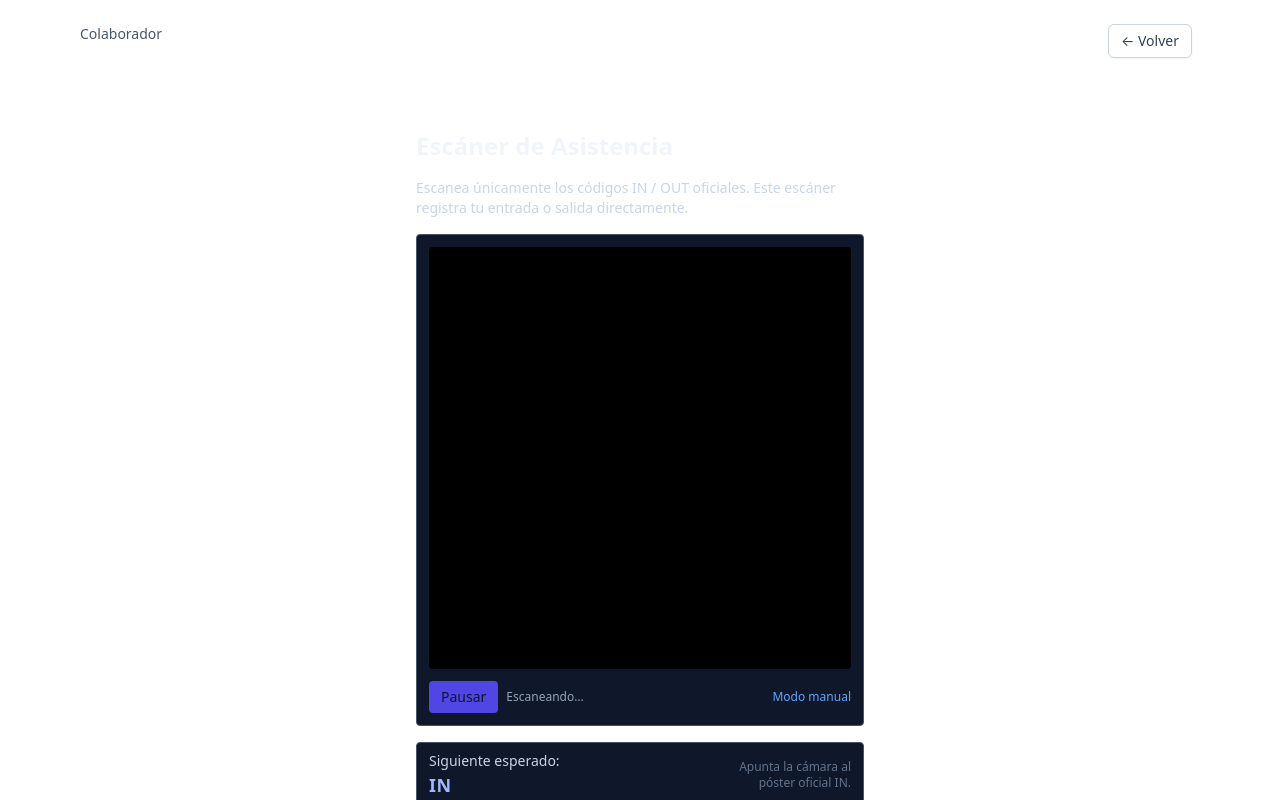
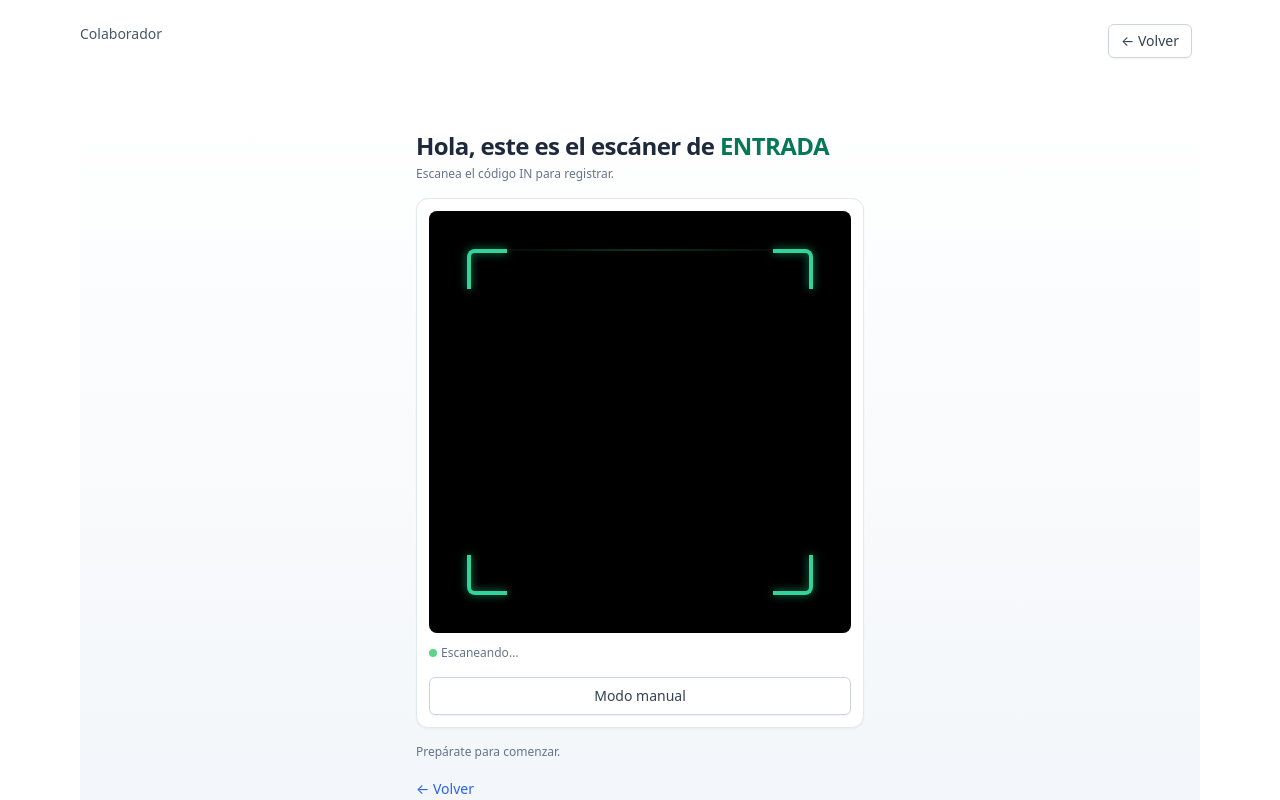
Before and after one commit to CuckCybsacTEST/tokensapp, a Next.js app: page /u/assistance in a window 1280 px wide. Built offline with nearby package versions, Linux system fonts and the light colour scheme; no server answers.

Commit message:
feat(attendance): optimize scanner UX (instant feedback, hide camera on pending, cleanup)

```diff
--- a/src/app/u/assistance/page.tsx
+++ b/src/app/u/assistance/page.tsx
@@ -9,6 +9,8 @@ export default function AssistanceScannerPage(){
   // Comienza activo para que el escaneo arranque automáticamente sin requerir clic del usuario
   const [active, setActive] = useState(true);
   const [error, setError] = useState<string|null>(null);
+  // Información de usuario para saludo personalizado
+  const [me, setMe] = useState<{ personName?: string; dni?: string } | null>(null);
   // Usar refs para evitar re-render y reinicios del loop por dependencias
   const lastRef = useRef<Detection|null>(null);
   const detectorRef = useRef<any>(null);
@@ -22,11 +24,12 @@ export default function AssistanceScannerPage(){
   const [message, setMessage] = useState<string|null>(null);
   const [recent, setRecent] = useState<any|null>(null); // shape { ok, recent: { id, scannedAt, type, businessDay, code, name } }
   const recentRef = useRef<any|null>(null);
-  const [loadingRecent, setLoadingRecent] = useState(false);
   // Estado de confirmación cuando se registra ENTRADA o SALIDA (se detiene el escáner y se muestra resumen temporal)
   interface AttConfirm { person:{id:string; name:string; code:string}; businessDay?:string; at:Date }
   const [entryRegistered, setEntryRegistered] = useState<AttConfirm | null>(null);
   const [exitRegistered, setExitRegistered] = useState<null | { person: { id:string; name:string; code:string }; businessDay?: string; at: Date }>(null);
+  // Modo pendiente para feedback inmediato (optimista) mientras esperamos respuesta del backend
+  const [pendingMode, setPendingMode] = useState<null | 'IN' | 'OUT'>(null);
   const expectedRef = useRef<'IN'|'OUT'|null>(null);
   function triggerFlash(kind:'OK'|'WARN'){
     flashRef.current = { ts: Date.now(), kind };
@@ -43,13 +46,27 @@ export default function AssistanceScannerPage(){
   }, []);
 
   const fetchRecent = useCallback(()=>{
-    setLoadingRecent(true);
     fetch('/api/attendance/me/recent', { cache: 'no-store' })
       .then(r=>{ if(r.status===401){ window.location.href='/u/login?next='+encodeURIComponent('/u/assistance'); return null; } return r.json(); })
   .then(j=>{ if(j && j.ok){ setRecent(j); recentRef.current = j; } })
       .catch(()=>{})
-      .finally(()=> setLoadingRecent(false));
   },[]);
+
+  // Cargar datos básicos del usuario para el nombre (independiente del historial reciente)
+  useEffect(()=>{
+    let cancelled = false;
+    (async ()=>{
+      try {
+        const r = await fetch('/api/user/me', { cache: 'no-store' });
+        if(r.status===401){ return; }
+        const j = await r.json().catch(()=>({}));
+        if(!cancelled && r.ok && j?.ok && j.user){
+          setMe({ personName: j.user.personName, dni: j.user.dni });
+        }
+      } catch {}
+    })();
+    return ()=>{ cancelled=true; };
+  }, []);
 
   useEffect(()=>{ fetchRecent(); }, [fetchRecent]);
   // Mantener recentRef sincronizado en cada cambio para uso dentro del loop sin re crear efecto
@@ -84,7 +101,7 @@ export default function AssistanceScannerPage(){
   }
 
   useEffect(()=>{
-    if(!active) return; // no iniciar si no está activo
+  if(!active) return;
     let cancelled=false; let stream: MediaStream|null = null;
     async function init(){
       setError(null);
@@ -133,12 +150,9 @@ export default function AssistanceScannerPage(){
       const override = expectedRef.current;
       const lastType = recentRef.current?.recent?.type as ('IN'|'OUT'|undefined);
       // Evitar enviar mismo tipo consecutivo para feedback inmediato (backend igual lo bloquea)
+      // NUEVO: Silenciar duplicados (no flash amarillo, no mensaje). Simplemente ignorar.
       if(lastType && lastType === mode){
-        audioWarnRef.current?.play().catch(()=>{});
-          triggerFlash('WARN');
-        setMessage(`Ya registraste ${mode === 'IN' ? 'entrada' : 'salida'} hoy.`);
-        setTimeout(()=>{ setMessage(m=> m && m.startsWith('Ya registraste') ? null : m); }, 3000);
-        return;
+        return; // ignorar duplicado del mismo tipo
       }
       if(mode !== nextExpected && !(override && mode === override)){
         audioWarnRef.current?.play().catch(()=>{});
@@ -159,7 +173,12 @@ export default function AssistanceScannerPage(){
   }, [active, registering]);
 
   async function doRegister(mode: 'IN'|'OUT', raw: string){
-    setRegistering(true); setMessage(null);
+    setRegistering(true); setMessage(null); setPendingMode(mode);
+    // Feedback inmediato: para IN solo sonido; para OUT sonido + flash
+    try {
+      if(mode==='OUT'){ audioOkRef.current?.play().catch(()=>{}); triggerFlash('OK'); }
+      else { audioOkRef.current?.play().catch(()=>{}); }
+    } catch {}
     try {
       // Enviar deviceId para evitar requerir password (como flujo escáner) y permitir rate-limit por dispositivo
       const deviceId = getOrCreateDeviceId();
@@ -167,12 +186,13 @@ export default function AssistanceScannerPage(){
       if(res.status===401){ window.location.href='/u/login?next='+encodeURIComponent('/u/assistance'); return; }
       const j = await res.json().catch(()=>({}));
       if(!res.ok || !j.ok){
-        audioWarnRef.current?.play().catch(()=>{});
         const code = j?.code;
+        // Silenciar duplicados o ya-hoy (no audio, no mensaje)
+        if(code==='DUPLICATE' || code==='ALREADY_TODAY') return;
+        // Reemplazar feedback optimista por advertencia
+        audioWarnRef.current?.play().catch(()=>{}); triggerFlash('WARN');
         let friendly = 'Error registrando.';
-        if(code==='DUPLICATE') friendly = 'Duplicado muy reciente.';
-        else if(code==='ALREADY_TODAY') friendly = 'Ya marcado hoy.';
-        else if(code==='NO_IN_TODAY') friendly = 'No tienes una ENTRADA previa.';
+        if(code==='NO_IN_TODAY') friendly = 'No tienes una ENTRADA previa.';
         else if(code==='OUT_COOLDOWN') friendly = `Debes esperar unos segundos antes de marcar SALIDA.`;
         else if(code==='PERSON_INACTIVE') friendly = 'Tu usuario está inactivo.';
         else if(code==='RATE_LIMIT') friendly = 'Demasiados intentos, espera un momento.';
@@ -180,25 +200,22 @@ export default function AssistanceScannerPage(){
         setMessage(friendly);
       }
       else {
-  audioOkRef.current?.play().catch(()=>{}); triggerFlash('OK');
-        setMessage(`✓ ${mode === 'IN' ? 'Entrada' : 'Salida'} registrada`);
+        // Ya se mostró feedback optimista; actualizar estado real
         fetchRecent();
         if(mode === 'IN'){
-          // Mostrar confirmación rápida y redirigir después de un instante
+          // Mostrar detalles inmediatamente (sin fase intermedia) para reducir retraso y evitar doble check
           setActive(false);
-          const day = (j.businessDay || j.utcDay || new Date().toISOString().slice(0,10));
           const info = { person: j.person, businessDay: j.businessDay || j.utcDay, at: new Date() };
           setEntryRegistered(info);
-          setTimeout(()=>{ window.location.href = `/u/checklist?day=${encodeURIComponent(day)}&mode=IN`; }, 1700);
-          return; // no continuar
+          return; // detener aquí
         } else if(mode === 'OUT') {
           // Mostrar confirmación de salida y detener escaneo
           setActive(false);
           setExitRegistered({ person: j.person, businessDay: j.businessDay || j.utcDay, at: new Date() });
         }
       }
-    } catch { audioWarnRef.current?.play().catch(()=>{}); setMessage('Error de red.'); }
-    finally { setRegistering(false); setTimeout(()=>{ setMessage(m=> m && m.startsWith('✓') ? null: m); }, 3000); }
+    } catch { audioWarnRef.current?.play().catch(()=>{}); triggerFlash('WARN'); setMessage('Error de red.'); }
+    finally { setRegistering(false); setTimeout(()=>{ setMessage(m=> m && m.startsWith('✓') ? null: m); }, 3000); setPendingMode(null); }
   }
 
   function manualFallback(){ window.location.href='/u/manual'; }
@@ -213,8 +230,12 @@ export default function AssistanceScannerPage(){
     } catch { return undefined; }
   }
 
+  // Derivar nombre del colaborador para saludo (preferir el del registro reciente o de confirmación)
+  const collaboratorName = entryRegistered?.person?.name || exitRegistered?.person?.name || recent?.recent?.name || me?.personName || '';
+  const firstName = collaboratorName.split(/\s+/)[0] || '';
+
   return (
-    <div className="min-h-screen bg-[var(--color-bg)] px-4 py-6">
+    <div className="min-h-screen bg-gradient-to-b from-white via-slate-50 to-slate-100 px-4 py-6 text-slate-800">
       <audio ref={audioOkRef} src="/sounds/scan-ok.mp3" preload="auto" />
       <audio ref={audioWarnRef} src="/sounds/scan-warn.mp3" preload="auto" />
       {flashRef.current && Date.now()-flashRef.current.ts < 650 && (
@@ -229,70 +250,128 @@ export default function AssistanceScannerPage(){
         </div>
       )}
       <div className="max-w-md mx-auto space-y-4">
-        <h1 className="text-2xl font-semibold text-slate-100">Escáner de Asistencia</h1>
-        <p className="text-sm text-slate-300">Escanea únicamente los códigos IN / OUT oficiales. Este escáner registra tu entrada o salida directamente.</p>
-        {entryRegistered && (
-          <div className="rounded border border-emerald-500 bg-emerald-900/30 p-4 space-y-3 animate-fadeIn">
-            <div className="text-emerald-200 font-semibold flex items-center gap-2">✓ Entrada registrada</div>
-            <div className="text-sm text-emerald-100 space-y-1">
-              <div><span className="text-emerald-300/80">Nombre:</span> {entryRegistered?.person?.name}</div>
-              <div><span className="text-emerald-300/80">Código:</span> {entryRegistered?.person?.code}</div>
-              <div><span className="text-emerald-300/80">Hora local:</span> {entryRegistered?.at?.toLocaleTimeString()}</div>
-              <div><span className="text-emerald-300/80">Fecha:</span> {entryRegistered?.at?.toLocaleDateString()}</div>
-              {entryRegistered?.businessDay && <div><span className="text-emerald-300/80">Business Day:</span> {entryRegistered?.businessDay}</div>}
-            </div>
-            <div className="text-xs text-emerald-200/80">Redirigiéndote a tus tareas…</div>
+  {!entryRegistered && !exitRegistered && !pendingMode && (
+          <div className="space-y-1">
+            <h1 className="text-2xl font-semibold tracking-tight">
+              {nextExpected === 'IN' ? (
+                <span>
+                  Hola{firstName ? `, ${firstName}` : ''}, este es el escáner de <span className="text-emerald-700 font-semibold">ENTRADA</span>
+                </span>
+              ) : (
+                <span><span className="text-indigo-600">Buen trabajo</span>, registra tu <span className="text-indigo-700">SALIDA</span></span>
+              )}
+            </h1>
+            <p className="text-xs text-slate-500">
+              {nextExpected === 'IN' ? 'Escanea el código IN para registrar.' : 'Escanea el código OUT para cerrar.'}
+            </p>
           </div>
         )}
-        {!entryRegistered && !exitRegistered && (
+        {pendingMode==='IN' && !entryRegistered && (
+          <div className="rounded-md border border-emerald-300 bg-emerald-50 p-5 space-y-4 animate-fadeIn shadow-sm">
+            <div className="flex items-center gap-3">
+              <div className="relative h-10 w-10 flex items-center justify-center">
+                <div className="h-10 w-10 rounded-full border-2 border-emerald-300/60 flex items-center justify-center">
+                  <div className="h-5 w-5 rounded-full border-2 border-emerald-500 border-t-transparent animate-spin" />
+                </div>
+              </div>
+              <div>
+                <div className="text-emerald-700 font-semibold">Procesando entrada…</div>
+                <div className="text-xs text-emerald-600/80">Confirmando con el servidor…</div>
+              </div>
+            </div>
+            <div className="h-2 w-full bg-emerald-100 rounded overflow-hidden">
+              <div className="h-full w-2/3 bg-emerald-400 animate-pulse" />
+            </div>
+          </div>
+        )}
+        {entryRegistered && (
+          <div className="rounded-md border border-emerald-300 bg-emerald-50 p-4 space-y-3 animate-fadeIn shadow-sm">
+            <div className="text-emerald-700 font-semibold flex items-center gap-2">✓ Entrada registrada</div>
+            <div className="text-sm text-emerald-800 space-y-1">
+              <div><span className="text-emerald-600/90">Nombre:</span> {entryRegistered?.person?.name}</div>
+              <div><span className="text-emerald-600/90">Código:</span> {entryRegistered?.person?.code}</div>
+              <div><span className="text-emerald-600/90">Hora local:</span> {entryRegistered?.at?.toLocaleTimeString()}</div>
+              <div><span className="text-emerald-600/90">Fecha:</span> {entryRegistered?.at?.toLocaleDateString()}</div>
+              {entryRegistered?.businessDay && <div><span className="text-emerald-600/90">Business Day:</span> {entryRegistered?.businessDay}</div>}
+            </div>
+            <div className="pt-2 flex gap-2">
+              <a href={`/u/checklist?day=${encodeURIComponent(entryRegistered.businessDay || new Date().toISOString().slice(0,10))}&mode=IN`} className="inline-flex flex-1 items-center justify-center rounded-md bg-emerald-600 text-white text-sm font-medium px-4 py-2 hover:bg-emerald-500 shadow-sm">Ver lista de tareas</a>
+              <a href="/u" className="inline-flex items-center justify-center rounded-md border border-emerald-300 bg-white text-emerald-700 text-sm font-medium px-4 py-2 hover:bg-emerald-50">Panel</a>
+            </div>
+          </div>
+        )}
+        {!entryRegistered && !exitRegistered && !pendingMode && (
           <>
-            <div className="rounded border border-slate-600 p-3 bg-slate-900">
-              <video ref={videoRef} className="w-full aspect-square object-cover rounded bg-black" muted playsInline />
-              <div className="mt-3 flex gap-2 items-center">
-                <button onClick={()=>setActive(a=>!a)} className="px-3 py-1.5 rounded text-sm font-medium bg-indigo-600 hover:bg-indigo-500 disabled:opacity-50">{active?'Pausar':'Reanudar'}</button>
-                {active && <span className="text-xs text-slate-400">Escaneando…</span>}
-                <button onClick={manualFallback} className="ml-auto text-xs text-blue-400 hover:underline">Modo manual</button>
+            <div className="rounded-xl border border-slate-200 p-3 bg-white shadow-sm">
+              <div className="relative">
+                <video ref={videoRef} className="w-full aspect-square object-cover rounded-lg bg-black" muted playsInline />
+                {/* Scan frame overlay */}
+                {active && (
+                  <div aria-hidden="true" className="pointer-events-none absolute inset-0 flex items-center justify-center">
+                    <div className="w-[82%] aspect-square relative">
+                      {/* Corner markers */}
+                      <div className="absolute top-0 left-0 h-10 w-10 border-t-4 border-l-4 border-emerald-400 rounded-tl-lg drop-shadow-[0_0_4px_rgba(16,185,129,0.8)]"></div>
+                      <div className="absolute top-0 right-0 h-10 w-10 border-t-4 border-r-4 border-emerald-400 rounded-tr-lg drop-shadow-[0_0_4px_rgba(16,185,129,0.8)]"></div>
+                      <div className="absolute bottom-0 left-0 h-10 w-10 border-b-4 border-l-4 border-emerald-400 rounded-bl-lg drop-shadow-[0_0_4px_rgba(16,185,129,0.8)]"></div>
+                      <div className="absolute bottom-0 right-0 h-10 w-10 border-b-4 border-r-4 border-emerald-400 rounded-br-lg drop-shadow-[0_0_4px_rgba(16,185,129,0.8)]"></div>
+                      {/* Animated scan line */}
+                      <div className="absolute inset-x-0 top-0 h-[2px] bg-gradient-to-r from-transparent via-emerald-400 to-transparent animate-scanline"></div>
+                    </div>
+                  </div>
+                )}
+                {!active && (
+                  <div className="absolute inset-0 bg-black/40 backdrop-blur-sm flex items-center justify-center rounded-lg">
+                    <span className="text-white text-sm font-medium tracking-wide">Pausado</span>
+                  </div>
+                )}
               </div>
-              {error && <div className="mt-2 text-xs text-red-400">{error}</div>}
+                <div className="mt-3 flex flex-wrap gap-2 items-center">
+                  <div className="flex items-center gap-1 text-xs text-slate-500">
+                    <span className="inline-block h-2 w-2 rounded-full bg-green-500 animate-pulse" />
+                    Escaneando…
+                  </div>
+                </div>
+              {error && <div className="mt-2 text-xs text-red-600 font-medium">{error}</div>}
+              <div className="mt-4">
+                <button onClick={manualFallback} className="w-full inline-flex items-center justify-center gap-2 rounded-md border border-slate-300 bg-white px-4 py-2 text-sm font-medium text-slate-700 hover:bg-slate-50 active:scale-[.985] transition shadow-sm">
+                  <span>Modo manual</span>
+                </button>
+              </div>
             </div>
-            <div className="rounded border border-slate-600 bg-slate-900 px-3 py-2 text-sm flex items-center justify-between">
-              <div>
-                <div className="text-slate-300">Siguiente esperado:</div>
-
-                <div className="font-semibold text-indigo-300 tracking-wide text-lg">{nextExpected}</div>
-              </div>
-              <div className="text-xs text-slate-500 max-w-[150px] text-right">Apunta la cámara al póster oficial {nextExpected === 'IN' ? 'IN' : 'OUT'}.</div>
-            </div>
-            {message && <div className={`rounded px-3 py-2 text-sm ${message.startsWith('✓')? 'bg-emerald-600/20 border border-emerald-500 text-emerald-200':'bg-amber-700/30 border border-amber-600 text-amber-100'}`}>{message}</div>}
-            <div className="text-xs text-slate-400">Si tienes problemas de lectura, cambia a modo manual.</div>
+            {message && (
+              <div className={`rounded-md px-3 py-2 text-sm border shadow-sm ${message.startsWith('✓') ? 'bg-emerald-50 border-emerald-300 text-emerald-700' : 'bg-amber-50 border-amber-300 text-amber-700'}`}>{message}</div>
+            )}
+            <div className="text-xs text-slate-500">{nextExpected==='IN' ? 'Prepárate para comenzar.' : 'Cierra cuando estés listo.'}</div>
             {recent?.recent && (
-              <div className="text-xs text-slate-400">Último: {recent.recent.type} {recent.recent.scannedAt ? '· '+ new Date(recent.recent.scannedAt).toLocaleTimeString() : ''} {recent.recent.businessDay ? '· '+recent.recent.businessDay : ''}</div>
+              <div className="text-xs text-slate-500">Último registro: {recent.recent.type} {recent.recent.scannedAt ? '· '+ new Date(recent.recent.scannedAt).toLocaleTimeString() : ''} {recent.recent.businessDay ? '· '+recent.recent.businessDay : ''}</div>
             )}
           </>
         )}
         {exitRegistered && (
-          <div className="rounded border border-indigo-500 bg-indigo-900/30 p-4 space-y-3">
-            <div className="text-indigo-200 font-semibold flex items-center gap-2">✓ Salida registrada</div>
-            <div className="text-sm text-indigo-100 space-y-1">
-              <div><span className="text-indigo-300/80">Nombre:</span> {exitRegistered.person.name}</div>
-              <div><span className="text-indigo-300/80">Código:</span> {exitRegistered.person.code}</div>
-              <div><span className="text-indigo-300/80">Hora local:</span> {exitRegistered.at.toLocaleTimeString()}</div>
-              <div><span className="text-indigo-300/80">Fecha:</span> {exitRegistered.at.toLocaleDateString()}</div>
-              {exitRegistered.businessDay && <div><span className="text-indigo-300/80">Business Day:</span> {exitRegistered.businessDay}</div>}
+          <div className="rounded-md border border-indigo-300 bg-indigo-50 p-4 space-y-3 shadow-sm">
+            <div className="text-indigo-700 font-semibold flex items-center gap-2">✓ Salida registrada</div>
+            <div className="text-sm text-indigo-800 space-y-1">
+              <div><span className="text-indigo-600/90">Nombre:</span> {exitRegistered.person.name}</div>
+              <div><span className="text-indigo-600/90">Código:</span> {exitRegistered.person.code}</div>
+              <div><span className="text-indigo-600/90">Hora local:</span> {exitRegistered.at.toLocaleTimeString()}</div>
+              <div><span className="text-indigo-600/90">Fecha:</span> {exitRegistered.at.toLocaleDateString()}</div>
+              {exitRegistered.businessDay && <div><span className="text-indigo-600/90">Business Day:</span> {exitRegistered.businessDay}</div>}
             </div>
-            <div className="text-xs text-indigo-200/80">¡Buen trabajo hoy! Descansa y nos vemos en tu próxima jornada.</div>
+            <div className="text-xs text-indigo-600/80">¡Buen trabajo hoy! Descansa y nos vemos en tu próxima jornada.</div>
             <div className="pt-2">
-              <a href="/u" className="block w-full text-center px-4 py-2 rounded-md bg-indigo-500 hover:bg-indigo-400 text-sm font-semibold text-slate-900 shadow focus:outline-none focus:ring-2 focus:ring-indigo-300">Volver al panel</a>
+              <a href="/u" className="block w-full text-center px-4 py-2 rounded-md bg-indigo-600 hover:bg-indigo-500 text-sm font-semibold text-white shadow focus:outline-none focus:ring-2 focus:ring-indigo-300">Volver al panel</a>
             </div>
           </div>
         )}
         <div>
-          <a href="/u" className="text-blue-500 text-sm hover:underline">← Volver</a>
+          <a href="/u" className="text-blue-600 text-sm hover:underline">← Volver</a>
         </div>
       </div>
       <style jsx global>{`
         @keyframes attpulse { 0%{ transform:scale(.6); opacity:0;} 40%{transform:scale(1.05); opacity:1;} 70%{transform:scale(.97);} 100%{transform:scale(1); opacity:0;} }
         .animate-attpulse { animation: attpulse 650ms cubic-bezier(.16,.8,.3,1); }
+          @keyframes scanlineMove { 0% { transform: translateY(0); opacity:.15;} 45%{opacity:.9;} 100% { transform: translateY(calc(100% - 2px)); opacity:.15;} }
+          .animate-scanline { animation: scanlineMove 2.6s cubic-bezier(.45,.05,.55,.95) infinite; }
       `}</style>
     </div>
   );
```
